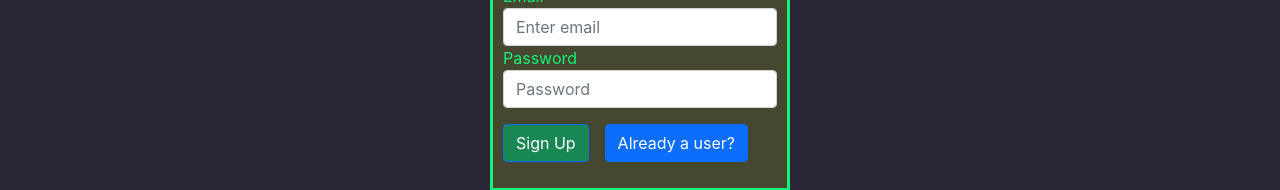
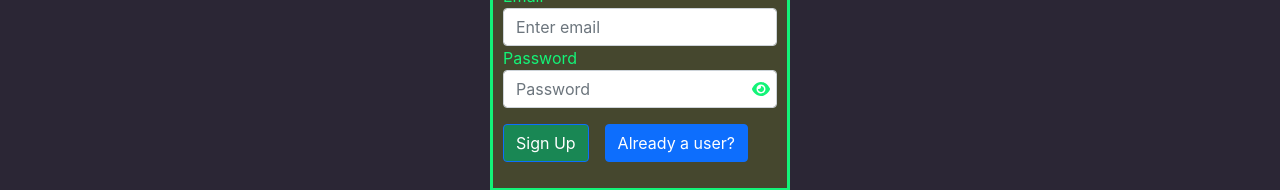
Before and after one commit to Siddharthbeniwal/Food-Express, a React (Create React App) app: page /signUp in a window 1280 px wide. Shown: the part 378-568 px from the top of the page. Built offline with nearby package versions, Linux system fonts and the light colour scheme.

Commit message:
SignUp msg changes

```diff
--- a/src/screens/Login.js
+++ b/src/screens/Login.js
@@ -1,6 +1,6 @@
 import React, { useState } from 'react'
 import { Link, useNavigate } from 'react-router-dom'
-import { API_URLS, ABOUT_US_INFO } from '../appConstants';
+import { API_URLS } from '../appConstants';
 import { setIsLoggedIn } from '../features/foodExpressSlice'
 import { useDispatch } from 'react-redux';
 
@@ -11,8 +11,8 @@ const Login = () => {
 
     const navigate = useNavigate();
     const [userCredentials, setUserCredentials] = useState({
-        email: ABOUT_US_INFO.CREDENTIAL,
-        password: ABOUT_US_INFO.CREDENTIAL
+        email: '',
+        password: ''
     })
     const [showPassword, setShowPassword] = useState(false);
 
--- a/src/screens/SignUp.js
+++ b/src/screens/SignUp.js
@@ -1,6 +1,9 @@
 import React, { useState } from 'react'
 import { Link, useNavigate } from 'react-router-dom'
 import { API_URLS } from '../appConstants';
+
+import { FontAwesomeIcon } from '@fortawesome/react-fontawesome';
+import { faEye, faEyeSlash } from '@fortawesome/free-solid-svg-icons';
 
 const SignUp = () => {
 
@@ -9,6 +12,7 @@ const SignUp = () => {
         email: '',
         password: ''
     })
+    const [showPassword, setShowPassword] = useState(false);
 
     const navigate = useNavigate();
     const handleSignUp = async (e) => {
@@ -34,6 +38,8 @@ const SignUp = () => {
                 navigate('/login')
             }
             else {
+                json && json.error[0] && json.error[0].msg ?
+                    alert(json.error[0].msg) :
                     alert('Something went wrong')
             }
         } catch (error) {
@@ -47,6 +53,11 @@ const SignUp = () => {
             [e.target.name]: e.target.value
         })
     }
+
+    const togglePasswordVisibility = () => {
+        setShowPassword(!showPassword);
+    };
+
     return (
         <div className='form-container'>
             <form>
@@ -76,14 +87,25 @@ const SignUp = () => {
                 </div>
                 <div className="form-group">
                     <label htmlFor="password">Password</label>
+                    <div className='d-flex align-items-center'>
                         <input
-                        type="password"
+                            type={showPassword ? 'text' : 'password'}
                             className="form-control"
                             id="password"
                             name="password"
                             value={userData.password}
                             onChange={(e) => handleChange(e)}
-                        placeholder="Password" />
+                            placeholder="Password"
+                        />
+
+                        <span style={{ marginLeft: '-25px' }}>
+                            <FontAwesomeIcon
+                                icon={showPassword ? faEyeSlash : faEye}
+                                className="eye-icon"
+                                onClick={togglePasswordVisibility}
+                            />
+                        </span>
+                    </div>
                 </div>
                 <button
                     type="submit"
```
Lines whose indentation alone changed are shown as unchanged.
